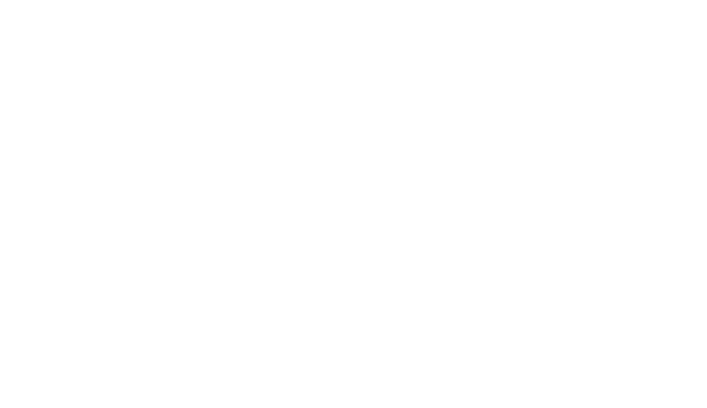
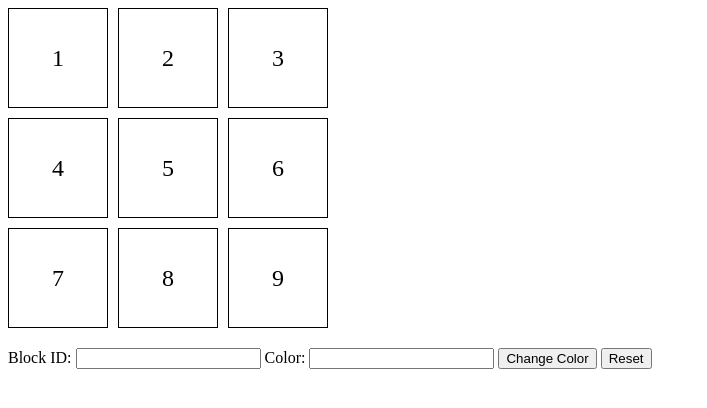
Before and after one commit to acciojob/Replit-Asian-Paints-KowshikaK10, a website: page main.html in a window 1280 px wide. Shown: the whole page, without its empty margins (0-707 px from the left). Drawn offline with Linux system fonts and the light colour scheme.

Commit message:
created a submission

```diff
--- a/main.html
+++ b/main.html
@@ -8,9 +8,26 @@
 
 <body>
 	<!-- the entire body must be written by student -->
-    <script type="text/javascript" src="./script.js">
-</script>
-
+	<div class='container'>
+		<div class="grid-item" id="1">1</div>
+        <div class="grid-item" id="2">2</div>
+        <div class="grid-item" id="3">3</div>
+        <div class="grid-item" id="4">4</div>
+        <div class="grid-item" id="5">5</div>
+        <div class="grid-item" id="6">6</div>
+        <div class="grid-item" id="7">7</div>
+        <div class="grid-item" id="8">8</div>
+        <div class="grid-item" id="9">9</div>
+	</div>
+	<div>
+		<label for="input-id">Block ID:</label>
+        <input type="text" id="input-id" />
+        <label for="color-id">Color:</label>
+        <input type="text" id="color-id" />
+        <button id="change_btn">Change Color</button>
+        <button id="reset">Reset</button>
+	</div>
+    <script type="text/javascript" src="./script.js"></script>
 </body>
 
 </html>
--- a/script.js
+++ b/script.js
@@ -1 +1,13 @@
 //your JS code here. If required.
+document.getElementById('change_btn').addEventListener('click',()=>{
+	const blockId=document.getElementById('input-id').value;
+	const colorId=document.getElementById('color-id').value;
+	document.getElementById(blockId).style.backgroundColor=colorId;
+});
+
+document.getElementById('reset').addEventListener('click',()=>{
+	const allBlocks=document.getElementsByClassName('grid-item');
+	for(var i = 0; i < allBlocks.length; i++) {
+        allBlocks[i].style.backgroundColor = 'transparent';
+    }
+});
--- a/styles.css
+++ b/styles.css
@@ -1 +1,18 @@
 /*  your css code here. If applicable */
+.container {
+    display: grid;
+    grid-template-columns: repeat(3, 100px);
+    grid-template-rows: repeat(3, 100px);
+    gap: 10px;
+    margin-bottom: 20px;
+}
+
+.grid-item {
+    display: flex;
+    align-items: center;
+    justify-content: center;
+    background-color: transparent;
+    border: 1px solid black;
+    font-size: 24px;
+    transition: background-color 0.3s;
+}
```
